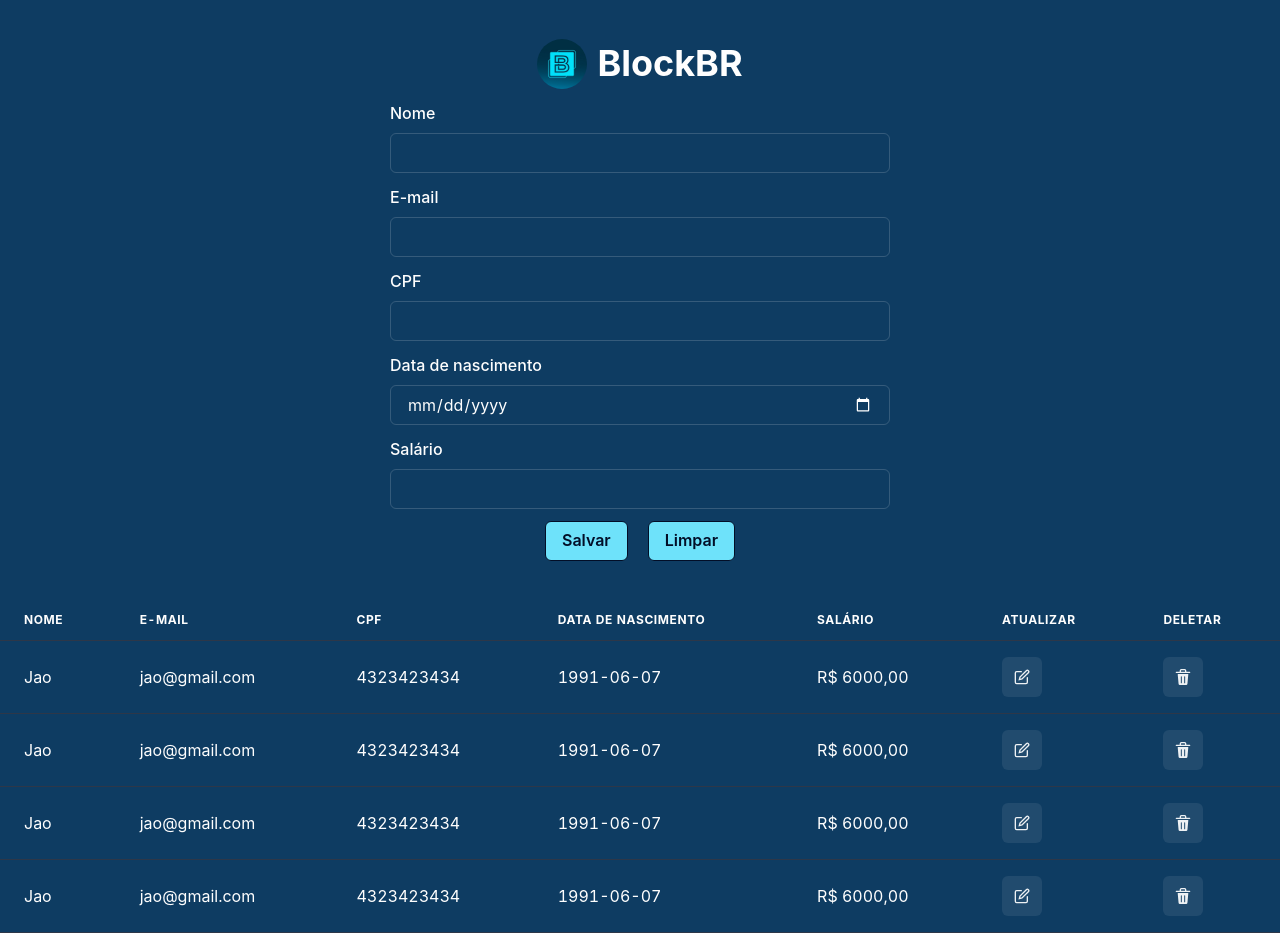
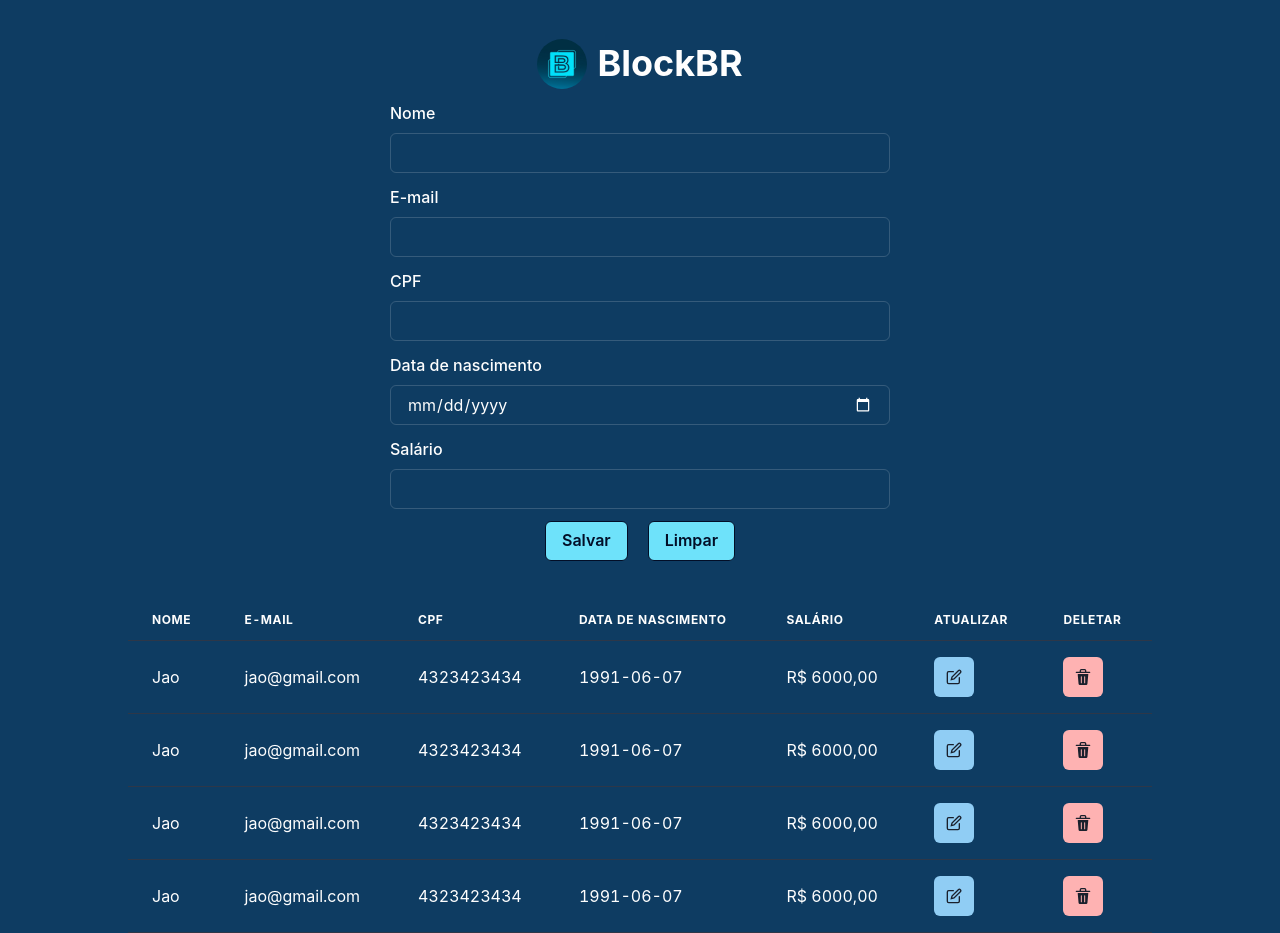
Before and after one commit to jotabraga/blockbr-front, a React (Vite) app: page / in a window 1280 px wide. Built offline with nearby package versions, Linux system fonts and the light colour scheme; no server answers.

Commit message:
feat: design improvements

```diff
--- a/src/components/User.tsx
+++ b/src/components/User.tsx
@@ -36,10 +36,15 @@ export default function User(props: TUserProps) {
                     onClick={updateEntry}
                     aria-label="atualizar"
                     icon={<EditIcon />}
+                    colorScheme="blue"
                 />
             </Td>
             <Td>
-                <IconButton aria-label="deletar" icon={<DeleteIcon />} />
+                <IconButton
+                    aria-label="deletar"
+                    icon={<DeleteIcon />}
+                    colorScheme="red"
+                />
             </Td>
         </Tr>
     )
--- a/src/components/UsersList.tsx
+++ b/src/components/UsersList.tsx
@@ -20,7 +20,7 @@ export default function UsersList(props: TUserListProps) {
     } = props
 
     return (
-        <TableContainer>
+        <TableContainer w="80vw" display="flex" margin="auto">
             <Table size="md">
                 <Thead>
                     <Tr>
```
